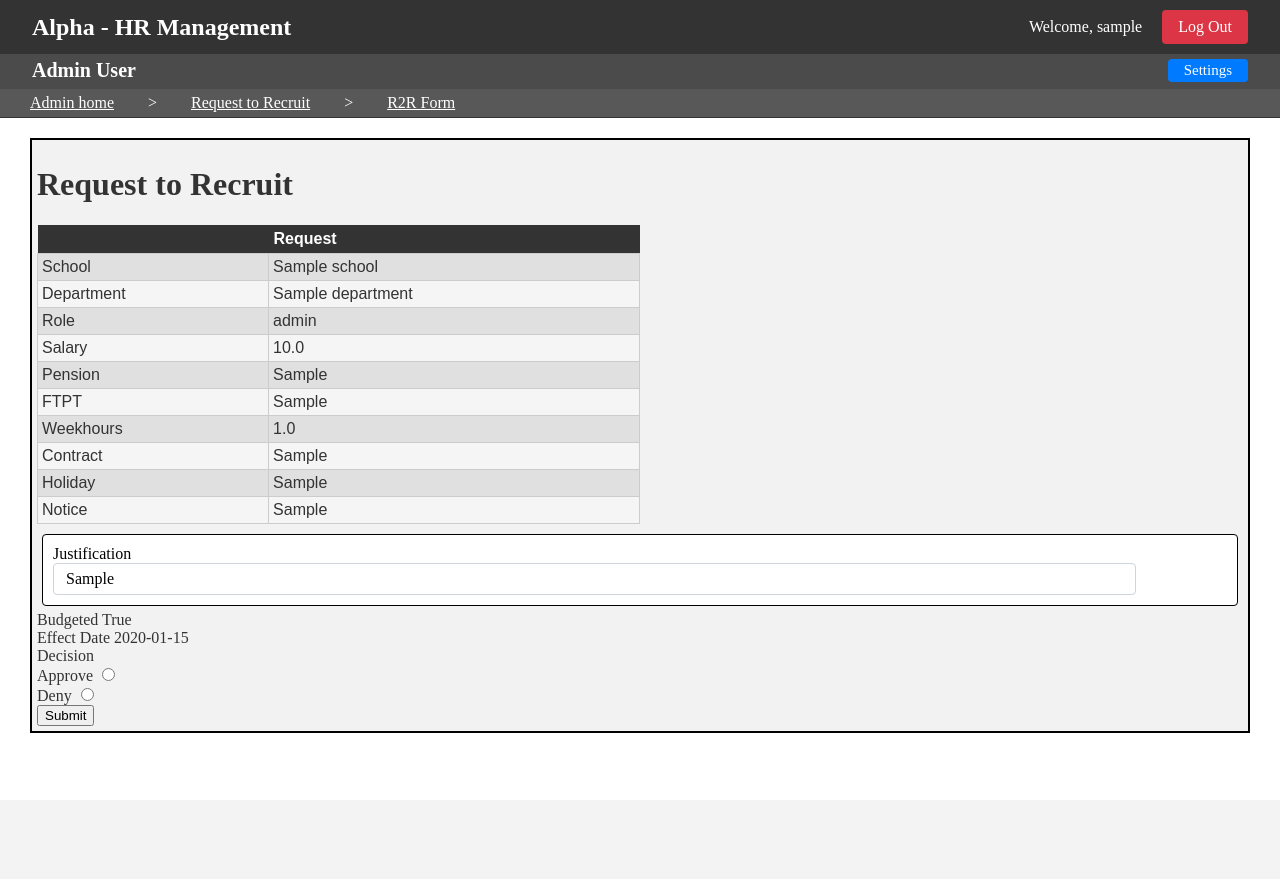
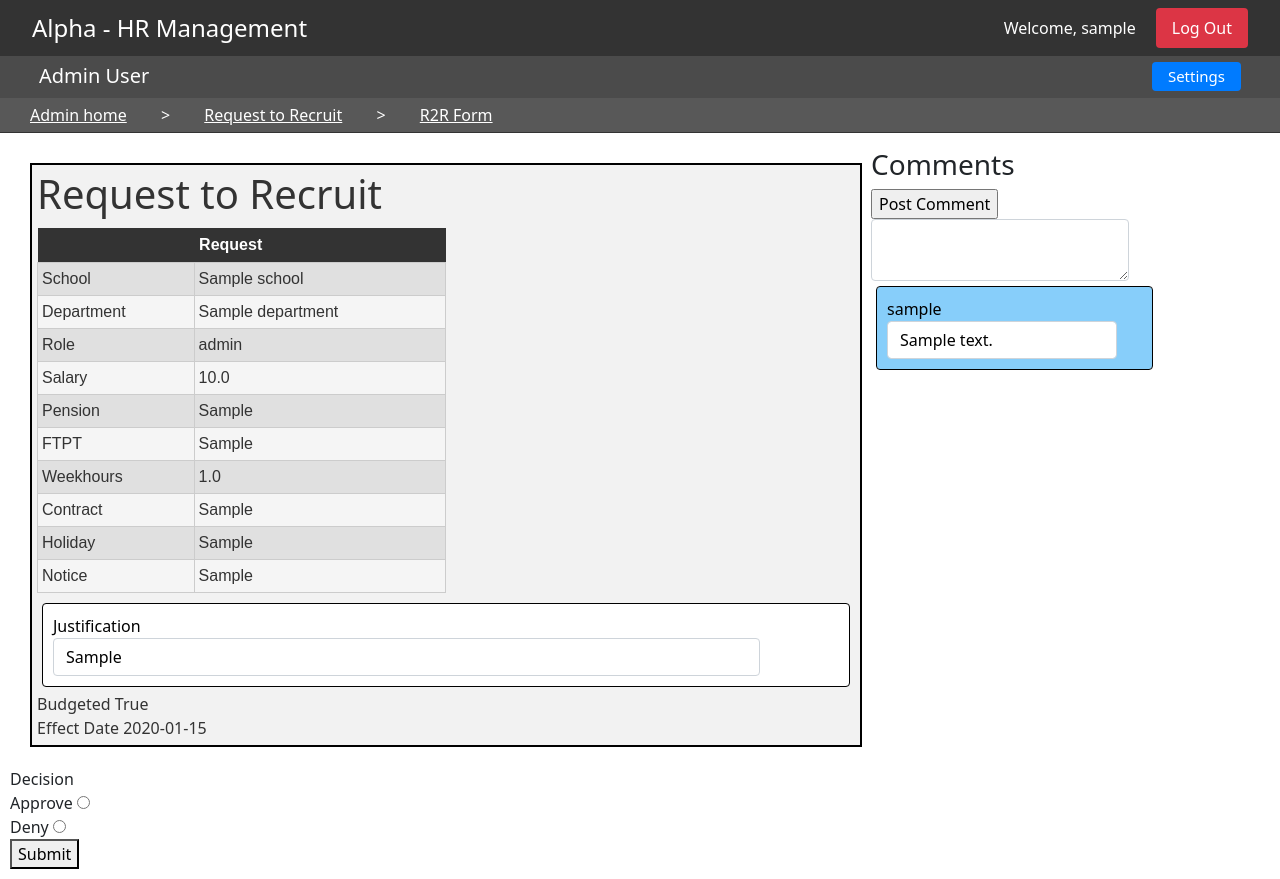
Before and after one commit to ow344/flaskexample, a Flask app: page /admin/reviewrequests/r2r/entry/1 in a window 1280 px wide. Before the commit the page ends 733 px from the top, so only its background shows below. Run offline with Flask 3, Linux system fonts and the light colour scheme; a user stored in the database is signed in; tables that the repository leaves empty hold one stand-in row (values such as "Sample post").

Commit message:
Admin side comments and Bootstrap

```diff
--- a/static/css/base.css
+++ b/static/css/base.css
@@ -1,7 +1,7 @@
 body {
     margin: 0px;
     padding: 0px;
-    padding-top: 52px; /* Adjust this value according to your header height */
+    padding-top: 55px; /* Adjust this value according to your header height */
 }
 
 header {
@@ -12,7 +12,7 @@ header {
     z-index: 1000; /* Ensures header is on top */
     background-color: #333;
     color: #fff;
-    padding: 10px 0;
+    padding: 8px 0;
 }
 .header-content {
     display: flex;
--- a/templates/admin/reviewrequests/r2r/entry.html
+++ b/templates/admin/reviewrequests/r2r/entry.html
@@ -18,12 +18,14 @@
 
 
 <script src="https://ajax.googleapis.com/ajax/libs/jquery/3.6.0/jquery.min.js"></script>
-<div class="container">
 
 
+
+<div class="row">
+<div class="col-md-8">
+
+<div class="container">
 <h1>Request to Recruit</h1>
-
-
 <table>
 <tr>
     <th></th>
@@ -73,6 +75,7 @@
     Effect Date
     {{ r2r.effect_date }}
     <br>
+</div>
 
 
 <form method="post">
@@ -92,9 +95,48 @@
 </form>
 
 
+
+
 </div>
 
 
 
 
+
+<div class="col-md-3">
+    <div style="padding: 5px;">
+
+    <h3>Comments</h3>
+    <form action="{{url_for('user.sendcomment',r2r_id=10)}}" method="POST">
+        {{ cform.hidden_tag() }}
+        <input type="submit" value="Post Comment">
+        {{ cform.content(class="form-control") }}
+
+
+    </form>
+
+    {% for comment in comments %}
+    {% if comment.user_id == current_user.id %}
+    <div class="form-group" style="background-color: lightskyblue;">
+    {% else %}
+    <div class="form-group">
+    {% endif %}
+        <div class="form-control-label">{{ comment.user }}</div>
+        <div class="form-control">{{ comment.content }}</div>
+    </div>
+    {% endfor %}
+    </div>
+    </div>
+    </div>
+</div>
+
+
+
+
+
+
+
+
+
+
 {% endblock %}
--- a/templates/base.html
+++ b/templates/base.html
@@ -3,6 +3,7 @@
 <head>
 <title>{% block title %}HR Management{% endblock %}</title>
 <link rel="stylesheet" type="text/css" href="{{ url_for('static', filename='css/base.css') }}">
+<link href="https://cdn.jsdelivr.net/npm/bootstrap@5.3.2/dist/css/bootstrap.min.css" rel="stylesheet" integrity="sha384-T3c6CoIi6uLrA9TneNEoa7RxnatzjcDSCmG1MXxSR1GAsXEV/Dwwykc2MPK8M2HN" crossorigin="anonymous">
 </head>
 <body>
 <header><div class="header-content">
@@ -59,5 +60,8 @@
 {% endblock %}
 </main>
 
+
+<script src="https://cdn.jsdelivr.net/npm/bootstrap@5.3.2/dist/js/bootstrap.bundle.min.js" integrity="sha384-C6RzsynM9kWDrMNeT87bh95OGNyZPhcTNXj1NW7RuBCsyN/o0jlpcV8Qyq46cDfL" crossorigin="anonymous"></script>
+
 </body>
 </html>
--- a/views/admin.py
+++ b/views/admin.py
@@ -1,6 +1,6 @@
 from flask import Blueprint
-from models import db, User, School, UserSchool, Staff, Variation, R2R
-from forms import RegistrationForm, PersonForm, RoleForm, ApporovalForm
+from models import db, User, School, UserSchool, Staff, Variation, R2R, R2RMessage
+from forms import RegistrationForm, PersonForm, RoleForm, ApporovalForm, CommentForm
 from flask import render_template, redirect, url_for, flash, request
 from flask_login import login_required
 from werkzeug.security import generate_password_hash
@@ -43,7 +43,35 @@ def reviewrequests_r2r_entry(r2r_id):
         db.session.commit()
         return redirect(url_for('admin.reviewrequests_r2r'))
 
-    return render_template('admin/reviewrequests/r2r/entry.html',r2r=r2r, form=form)
+    cform = CommentForm()
+    comments = R2RMessage.query.filter_by(r2r_id=r2r.id).order_by(R2RMessage.id.desc()).all()
+
+    return render_template('admin/reviewrequests/r2r/entry.html',r2r=r2r, form=form, cform=cform,comments=comments)
+
+
+
+
+@admin.route('/sendcomment/<int:r2r_id>', methods=['POST'])
+def sendcomment(r2r_id):
+    r2r = db.session.get(R2R,r2r_id)
+    cform = CommentForm()
+    if cform.validate_on_submit():
+        print(cform.content.data)
+        r2rm = R2RMessage()
+        cform.populate_obj(r2rm)
+        r2rm.r2r_id=r2r_id
+        db.session.add(r2rm)
+        db.session.commit()
+
+
+    return redirect(url_for('admin.reviewrequests_r2r_entry',r2r_id=r2r.id))
+
+
+
+
+
+
+
 
 
 @admin.route('/admin/reviewrequests/variation')
```
Also changed, not shown: templates/user/requestforms/r2r/edit.html (+31 -20 lines).
